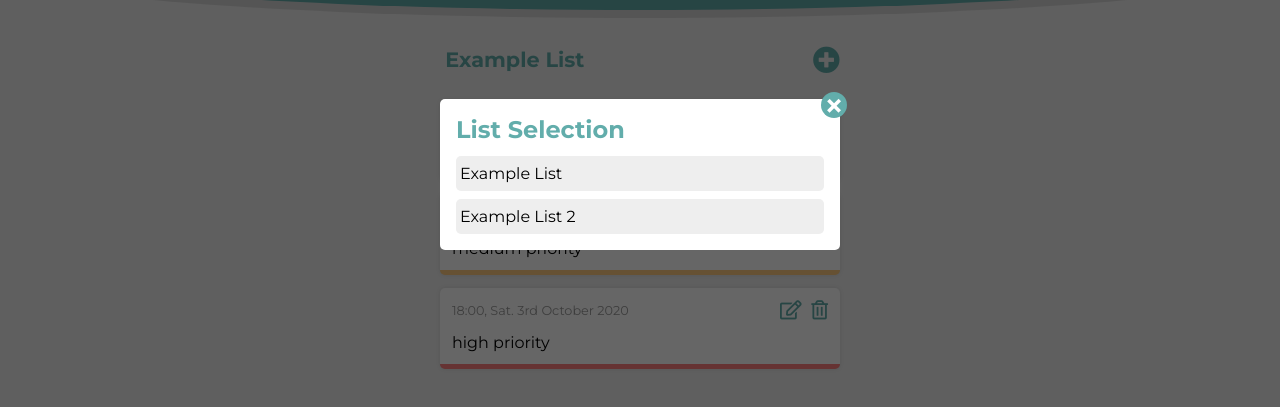
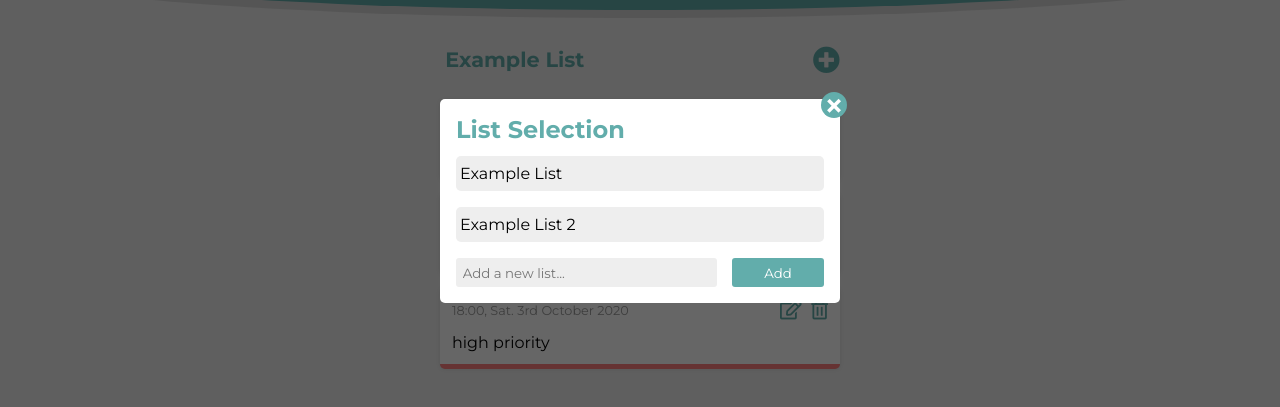
Before and after one commit to aderose/task-app, a website built with webpack: page dist/index.html in a window 1280 px wide. Both pictures are taken after a click on the button "Example List". Shown: the part 93-500 px from the top of the page. Built offline with nearby package versions, Linux system fonts and the light colour scheme.

Commit message:
Add new list form applied to list selection menu

```diff
--- a/dist/index.html
+++ b/dist/index.html
@@ -45,6 +45,17 @@
         <h2>List Selection</h2>
         <i class="select-close">+</i>
         <ul></ul>
+        <form class="add-list-form">
+          <input
+            type="text"
+            name="add-list-input"
+            id="add-list-input"
+            autocomplete="off"
+            placeholder="Add a new list..."
+            required
+          />
+          <input type="submit" value="Add" id="add-list" />
+        </form>
       </div>
     </div>
     <script src="main.js"></script>
--- a/dist/style.css
+++ b/dist/style.css
@@ -328,7 +328,7 @@ ul {
   background-color: var(--secondary-color);
   border-radius: 5px;
   padding: 0.5em 0.25em;
-  margin-bottom: 0.5em;
+  margin-bottom: 1em;
   cursor: pointer;
   word-break: break-all;
 }
@@ -347,6 +347,49 @@ ul {
   pointer-events: auto;
 }
 
+/* Add new list form */
+.add-list-form {
+  width: 100%;
+  margin-top: 1em;
+  display: flex;
+  justify-content: space-between;
+}
+
+#add-list-input {
+  border: none;
+  background-color: var(--secondary-color);
+  padding: 0.5em;
+  border-radius: 3px;
+  width: 71%;
+}
+
+#add-list-input,
+#add-list {
+  font-family: inherit;
+}
+
+#add-list-input:hover,
+#add-list-input:focus {
+  outline: none;
+  filter: brightness(95%);
+}
+
+#add-list {
+  width: 25%;
+  border: none;
+  padding: 0.5em;
+  background-color: var(--main-color);
+  color: var(--clean-color);
+  border-radius: 3px;
+  cursor: pointer;
+}
+
+#add-list:focus,
+#add-list:hover {
+  outline: none;
+  filter: brightness(115%);
+}
+
 /* If the device is touch screen */
 @media (hover: none) {
   .controls {
```
